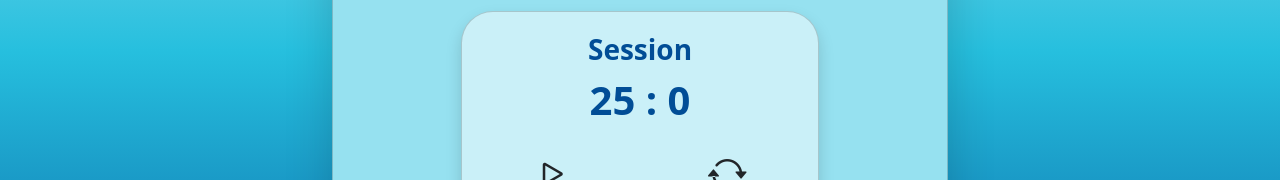
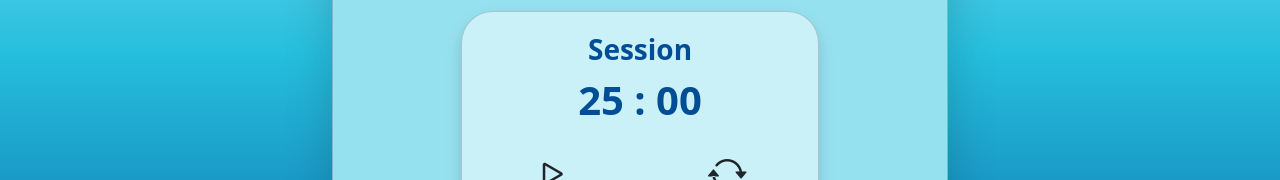
Before and after one commit to cwjki/clock, a React (Create React App) app: page / in a window 1280 px wide. Shown: the part 348-528 px from the top of the page. Built offline with nearby package versions, Linux system fonts and the light colour scheme.

Commit message:
handling the two digits in the minutes and seconds

```diff
--- a/src/components/Clock.tsx
+++ b/src/components/Clock.tsx
@@ -41,13 +41,13 @@ export default function Clock() {
 
   const handlePlayPause = (event: MouseEvent<HTMLButtonElement>) => {
     event.preventDefault();
-    isStopped ? handlePlay(): handlePause();
+    isStopped ? handlePlay() : handlePause();
     setIsStopped(!isStopped);
   };
 
   const handlePause = () => {
     alert("pause");
-  }
+  };
 
   const handlePlay = () => {
     const sessionInMs = sessionTime * 60 * 1000;
@@ -145,11 +145,9 @@ export default function Clock() {
                       <div id="timer-label" className="card-text fs-3 fw-bold">
                         Session
                       </div>
-                      <div
-                        id="time-left"
-                        className="card-title fs-1 fw-bolder"
-                      >
-                        {minutes} : {seconds}
+                      <div id="time-left" className="card-title fs-1 fw-bolder">
+                        {minutes >= 10 ? minutes : "0" + minutes} :{" "}
+                        {seconds >= 10 ? seconds : "0" + seconds}
                       </div>
                       <div className="row align-items-center">
                         <button
```
